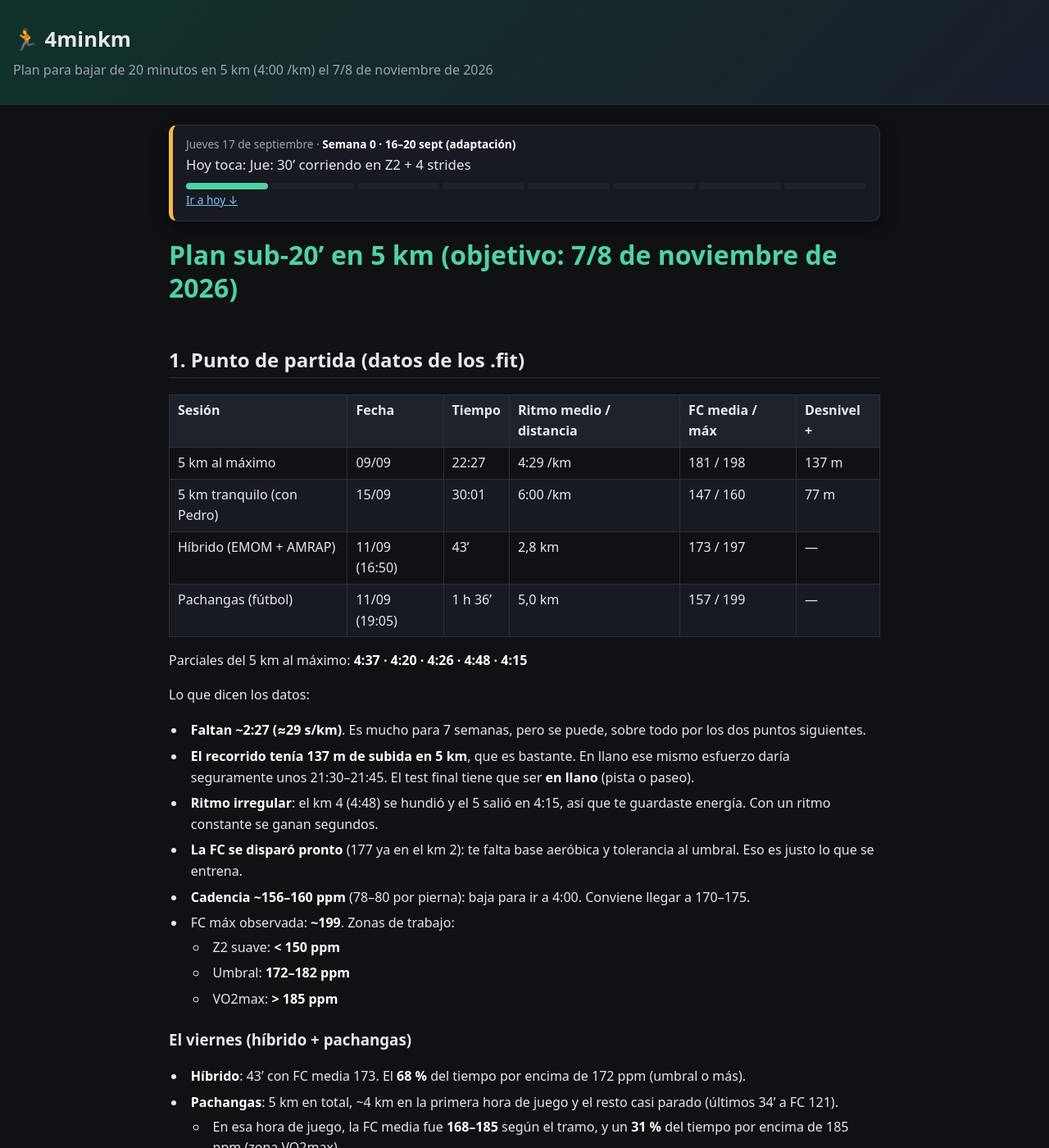
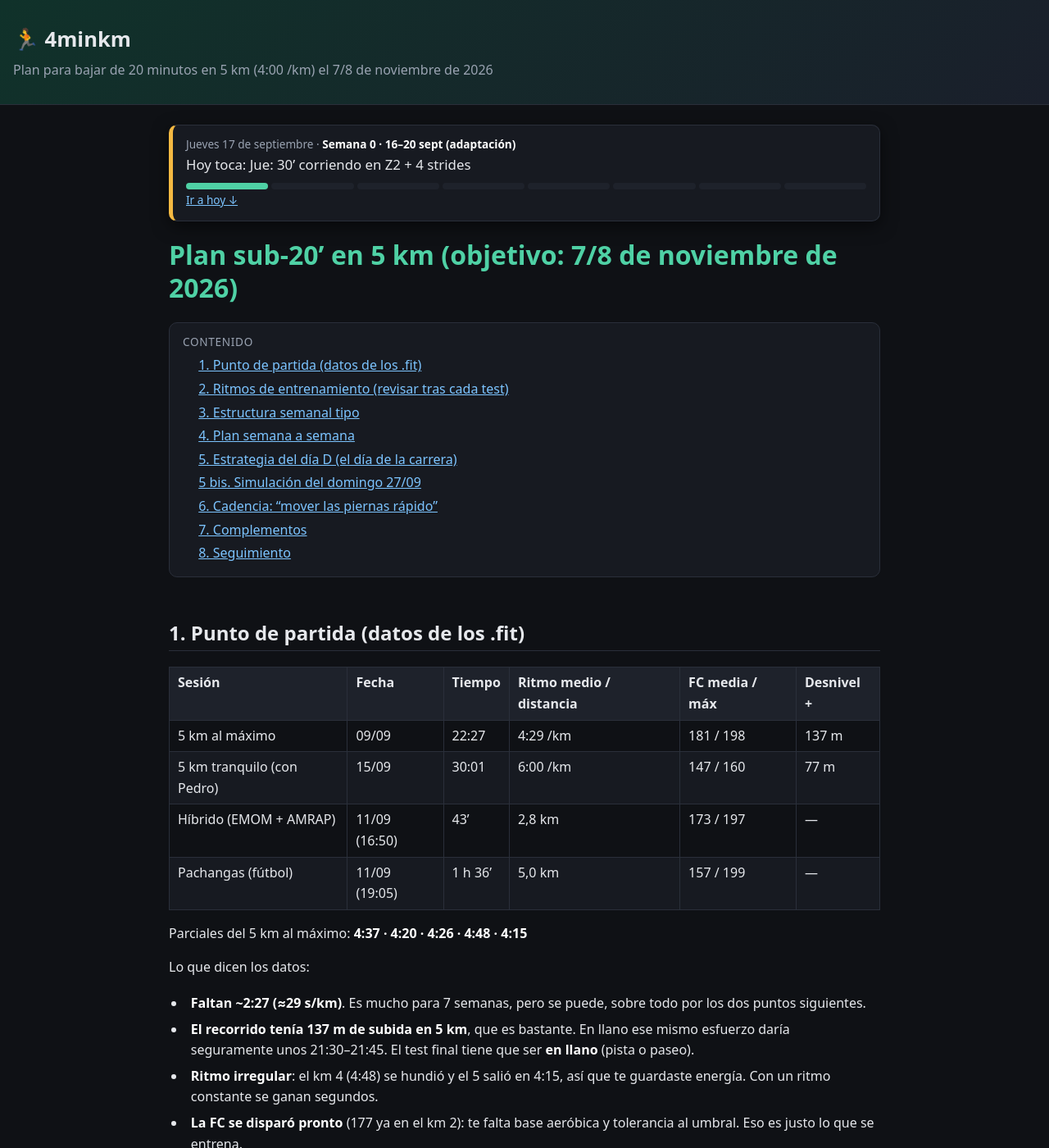
Before and after one commit to radamuz/4minkm, a Jekyll site: the page built from plan-sub20-5km.md, in a window 1280 px wide and 1400 px high. Shown: the whole window at 82% size. Built offline with Jekyll 4.4.1, drawn with Linux system fonts in a browser that asks for light colours; our own code applies the rules of GitHub Pages for plain Markdown files; part of the change alters nothing that is shown.

Commit message:
Añade tabla de contenidos al plan
Co-Authored-By: Claude Opus 5 <noreply@anthropic.com>

```diff
--- a/_layouts/default.html
+++ b/_layouts/default.html
@@ -52,6 +52,12 @@
   .bar span { flex: 1; height: 8px; border-radius: 4px; background: var(--panel-2); }
   .bar span.done { background: #2d5b4c; }
   .bar span.now { background: var(--accent); }
+
+  /* Tabla de contenidos */
+  #toc { background: var(--panel); border: 1px solid var(--border); border-radius: 10px; padding: 12px 16px; margin: 0 0 24px; }
+  #toc .t { color: var(--muted); font-size: .85rem; text-transform: uppercase; letter-spacing: .05em; margin-bottom: 6px; }
+  #toc ul { margin: 0; padding-left: 1.2em; list-style: none; }
+  #toc li { margin: 3px 0; padding: 0; }
 </style>
 </head>
 <body>
@@ -144,10 +150,28 @@
     return b;
   }
 
+  function toc(root) {
+    var hs = root.querySelectorAll('h2');
+    if (hs.length < 3) return null;
+    var t = document.createElement('nav');
+    t.id = 'toc';
+    var html = '<div class="t">Contenido</div><ul>';
+    hs.forEach(function (h, i) {
+      if (!h.id) h.id = 'sec-' + i;
+      var txt = h.textContent.trim();
+      html += '<li><a href="#' + h.id + '">' + txt + '</a></li>';
+    });
+    t.innerHTML = html + '</ul>';
+    return t;
+  }
+
   var main = document.querySelector('main');
   var anchor = document.getElementById('hoy');
   if (anchor) {
     var info = highlight(main);
+    var nav = toc(main);
+    var h1 = main.querySelector('h1');
+    if (nav && h1) h1.parentNode.insertBefore(nav, h1.nextSibling);
     main.insertBefore(box(info), main.firstChild);
     var go = document.getElementById('go-today');
     if (go) go.onclick = function (e) {
```
